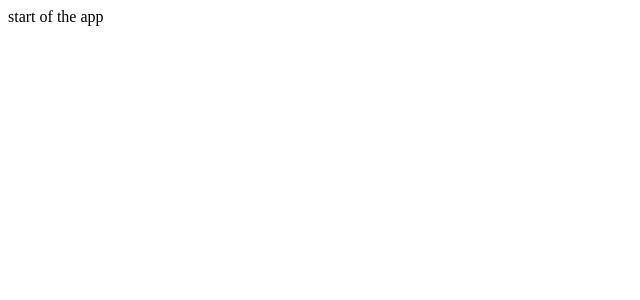
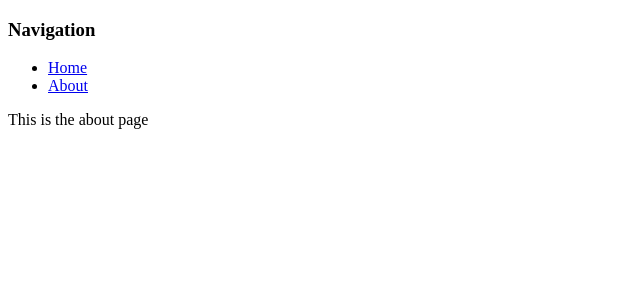
Before and after one commit to shiningflint/mumulala, a Vue app in the folder web/recipe/: page /about in a window 1280 px wide. Shown: the top 300 px of the page, without its empty margins (0-640 px from the left). Built offline with nearby package versions, Linux system fonts and the light colour scheme.

Commit message:
Add vue route into the mix

```diff
--- a/web/recipe/src/App.vue
+++ b/web/recipe/src/App.vue
@@ -1,5 +1,15 @@
 <template>
   <div>
-    start of the app
+    <navigation/>
+    <router-view></router-view>
   </div>
 </template>
+
+<script>
+import Navigation from 'components/layout/Navigation'
+export default {
+  components: {
+    Navigation,
+  },
+}
+</script>
--- /dev/null
+++ b/web/recipe/src/Routes.js
@@ -0,0 +1,19 @@
+import VueRouter from 'vue-router'
+import About from 'views/About'
+
+const routes = new VueRouter({
+  mode: 'history',
+  routes: [
+    {
+      path: '/',
+      name: 'home',
+    },
+    {
+      path: '/about',
+      name: 'about',
+      component: About,
+    },
+  ],
+})
+
+export default routes
--- /dev/null
+++ b/web/recipe/src/components/layout/Navigation.vue
@@ -0,0 +1,23 @@
+<template>
+  <div>
+    <h3>Navigation</h3>
+    <ul>
+      <li v-for="link in links">
+        <router-link :to="link.to">{{ link.label }}</router-link>
+      </li>
+    </ul>
+  </div>
+</template>
+
+<script>
+export default {
+  data () {
+    return {
+      links: [
+        { to: { name: 'home', }, label: 'Home', },
+        { to: { name: 'about', }, label: 'About', },
+      ],
+    }
+  },
+}
+</script>
--- a/web/recipe/src/index.js
+++ b/web/recipe/src/index.js
@@ -1,6 +1,11 @@
+import App from './App'
 import Vue from 'vue'
-import App from './App'
+import VueRouter from 'vue-router'
+import Routes from './Routes'
+
+Vue.use(VueRouter)
 
 new Vue({
-  render: h => h(App)
+  router: Routes,
+  render: h => h(App),
 }).$mount('#app')
--- /dev/null
+++ b/web/recipe/src/views/About.vue
@@ -0,0 +1,5 @@
+<template>
+  <div>
+    This is the about page
+  </div>
+</template>
```
Also changed, not shown: web/recipe/configs/webpack.paths.js (+7 -3 lines), web/recipe/.eslintrc.js.
